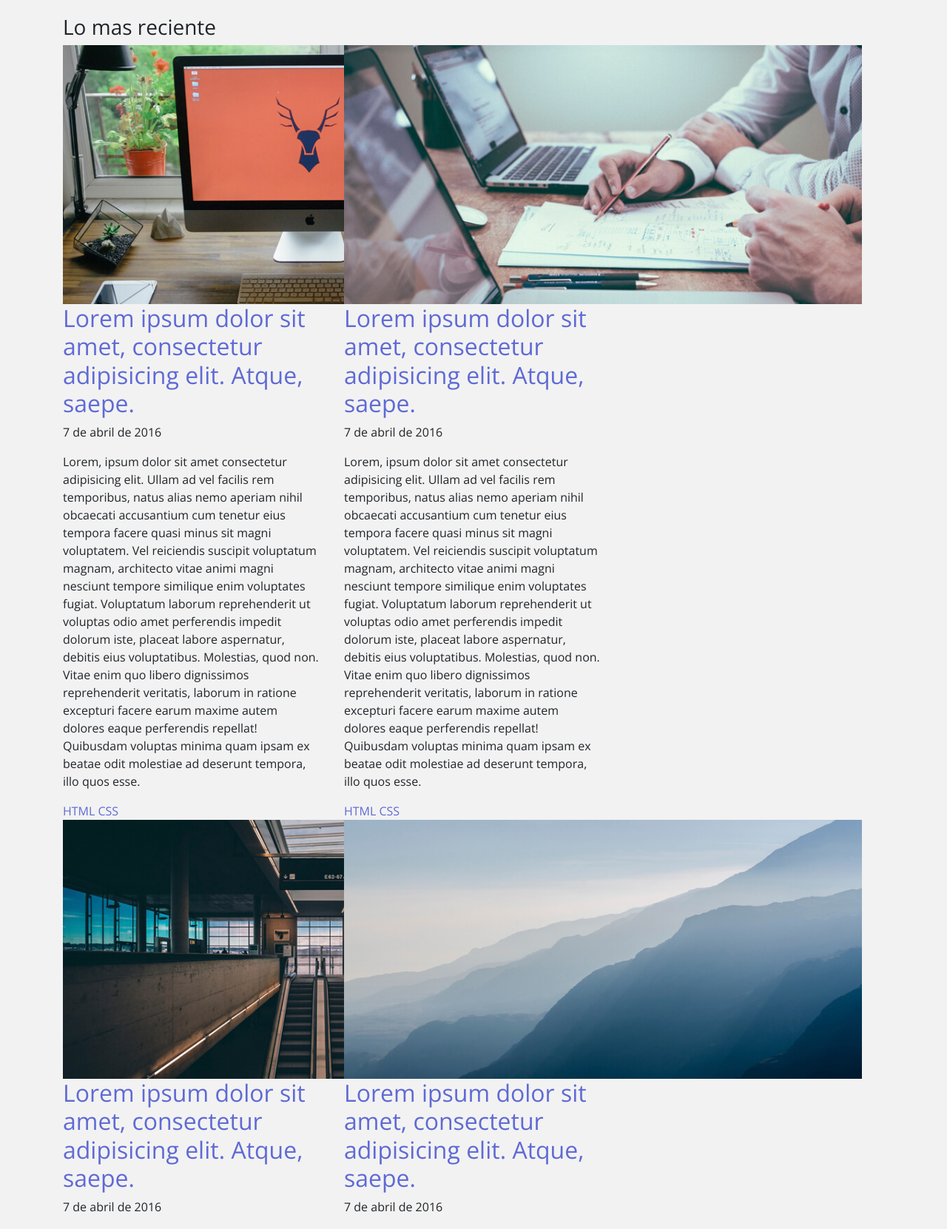
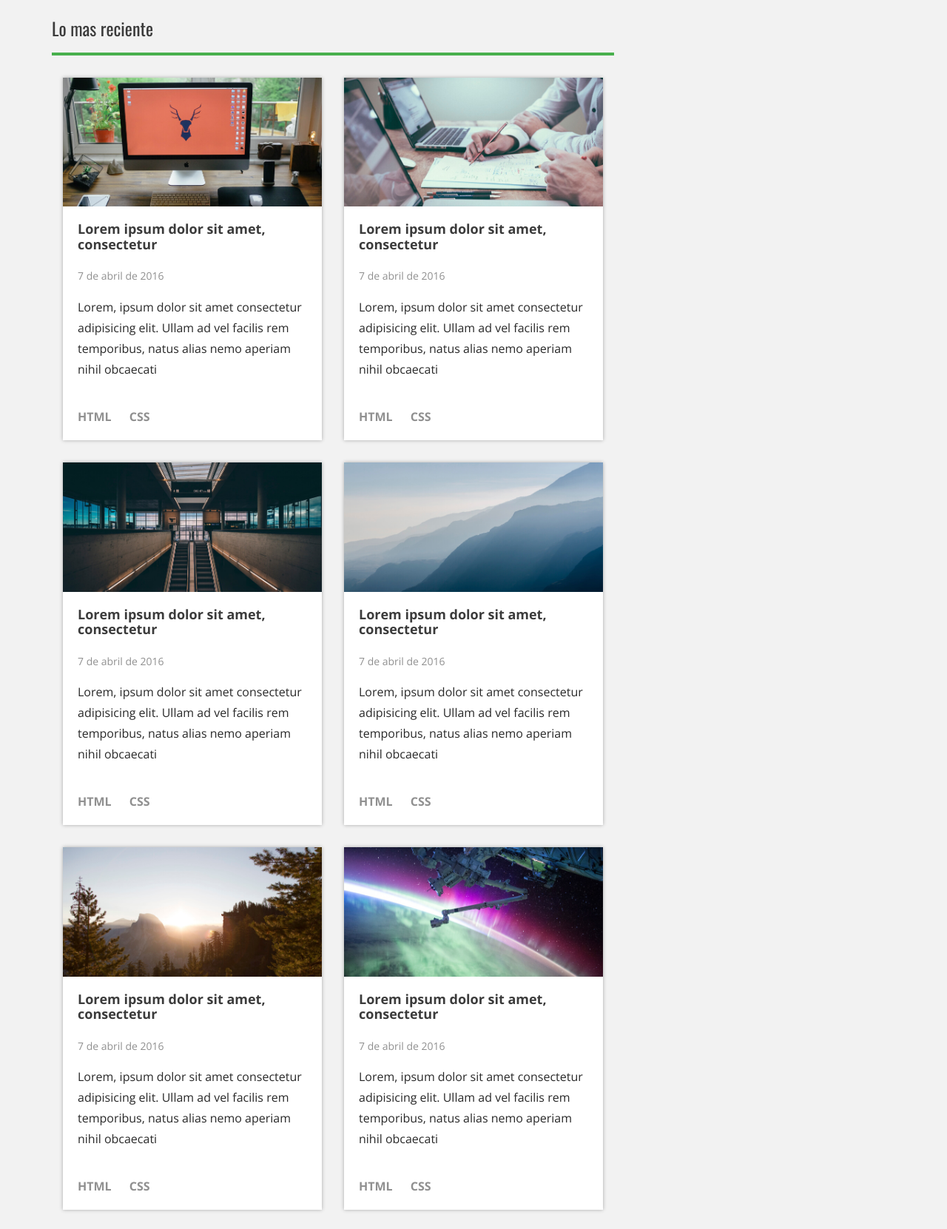
Before and after one commit to jguerrero101314/CursosDise-oWeb, a PHP site: page / in a window 1280 px wide. Shown: the part 239-1900 px from the top of the page at 74% size. Run offline with PHP 8.4, Linux system fonts and the light colour scheme; some libraries are stand-ins or nearby versions.

Commit message:
230. Estilos CSS del Contenido Principal

```diff
--- /dev/null
+++ b/Practicas/blog/css/_main.scss
@@ -0,0 +1,87 @@
+.main,
+sidebar {
+    .titulo-seccion {
+        h3 {
+            font-family: $font-family2;
+            font-size: 1.5em; //4px
+            line-height: 1.5em; //24px
+            font-weight: normal;
+            color: $gris_oscuro;
+            padding-bottom: 0.62em; //10px
+            border-bottom: 4px solid $verde;
+            margin-bottom: 1.25em; //20px
+        }
+    }
+}
+
+.main {
+    .titulo-seccion {
+        >div {
+            padding: 0;
+        }
+    }
+    .posts {
+        .post {
+            margin-bottom: 1.875em; //30px
+            .contenedor {
+                background: #fff;
+                box-shadow: 0px 0px 5px 0px rgba(0, 0, 0, 0.3);
+                -webkit-box-shadow: 0px 0px 5px 0px rgba(0, 0, 0, 0.3);
+                .thumb {
+                    img {
+                        width: 100%;
+                        vertical-align: top;
+                        height: auto;
+                    }
+                }
+                .info {
+                    padding: 1.25em;
+                    .titulo {
+                        line-height: 1.125em;
+                        margin-bottom: 1.25em;
+                        font-size: 1.125em;
+                        font-weight: bold;
+                        a {
+                            color: $gris_oscuro;
+                        }
+                    }
+                    .fecha {
+                        color: $gris_claro;
+                        font-size: 0.875em;
+                        margin-bottom: 1.25em;
+                    }
+                    .extracto {
+                        color: $texto;
+                        font-size: 1em;
+                        height: 8.125em;
+                        max-height: 8.125em;
+                        line-height: 1.75em;
+                        margin-bottom: 1.25em;
+                        overflow: hidden;
+                        &:hover {
+                            overflow: auto;
+                        }
+                    }
+                    .categorias {
+                        ul {
+                            list-style: none;
+                            li {
+                                display: inline-block;
+                            }
+                        }
+                        a {
+                            color: $gris_claro;
+                            font-size: 1em;
+                            font-weight: bold;
+                            margin-right: 1.25em;
+                            &:hover {
+                                color: $azul_primario;
+                                text-decoration: none;
+                            }
+                        }
+                    }
+                }
+            }
+        }
+    }
+}
--- a/Practicas/blog/css/estilos.css
+++ b/Practicas/blog/css/estilos.css
@@ -75,4 +75,78 @@
   background: #7780da;
 }
 
+.main .titulo-seccion h3,
+sidebar .titulo-seccion h3 {
+  font-family: "Oswald", sans-serif;
+  font-size: 1.5em;
+  line-height: 1.5em;
+  font-weight: normal;
+  color: #3b3b3b;
+  padding-bottom: 0.62em;
+  border-bottom: 4px solid #48b04d;
+  margin-bottom: 1.25em;
+}
+
+.main .titulo-seccion > div {
+  padding: 0;
+}
+.main .posts .post {
+  margin-bottom: 1.875em;
+}
+.main .posts .post .contenedor {
+  background: #fff;
+  box-shadow: 0px 0px 5px 0px rgba(0, 0, 0, 0.3);
+  -webkit-box-shadow: 0px 0px 5px 0px rgba(0, 0, 0, 0.3);
+}
+.main .posts .post .contenedor .thumb img {
+  width: 100%;
+  vertical-align: top;
+  height: auto;
+}
+.main .posts .post .contenedor .info {
+  padding: 1.25em;
+}
+.main .posts .post .contenedor .info .titulo {
+  line-height: 1.125em;
+  margin-bottom: 1.25em;
+  font-size: 1.125em;
+  font-weight: bold;
+}
+.main .posts .post .contenedor .info .titulo a {
+  color: #3b3b3b;
+}
+.main .posts .post .contenedor .info .fecha {
+  color: #909090;
+  font-size: 0.875em;
+  margin-bottom: 1.25em;
+}
+.main .posts .post .contenedor .info .extracto {
+  color: #292929;
+  font-size: 1em;
+  height: 8.125em;
+  max-height: 8.125em;
+  line-height: 1.75em;
+  margin-bottom: 1.25em;
+  overflow: hidden;
+}
+.main .posts .post .contenedor .info .extracto:hover {
+  overflow: auto;
+}
+.main .posts .post .contenedor .info .categorias ul {
+  list-style: none;
+}
+.main .posts .post .contenedor .info .categorias ul li {
+  display: inline-block;
+}
+.main .posts .post .contenedor .info .categorias a {
+  color: #909090;
+  font-size: 1em;
+  font-weight: bold;
+  margin-right: 1.25em;
+}
+.main .posts .post .contenedor .info .categorias a:hover {
+  color: #5f6ad4;
+  text-decoration: none;
+}
+
 /*# sourceMappingURL=estilos.css.map */
--- a/Practicas/blog/css/estilos.scss
+++ b/Practicas/blog/css/estilos.scss
@@ -32,3 +32,4 @@
 }
 
 @import "_header";
+@import "_main";
--- a/Practicas/blog/index.html
+++ b/Practicas/blog/index.html
@@ -60,19 +60,16 @@
                         <h3>Lo mas reciente</h3>
                     </div>
                 </div>
-                <div class="row post">
+                <div class="row posts">
                     <article class="col-md-6 post">
                         <div class="contenedor">
                             <div class="thumb">
                                 <a href=""> <img src="img/1.jpg" width="700px " alt=""> </a>
                             </div>
                             <div class="info">
-                                <h2 class="titulo"><a href="">Lorem ipsum dolor sit amet, consectetur adipisicing elit. Atque, saepe.</a></h2>
+                                <h2 class="titulo"><a href="">Lorem ipsum dolor sit amet, consectetur</a></h2>
                                 <p class="fecha">7 de abril de 2016</p>
-                                <p class="extracto">Lorem, ipsum dolor sit amet consectetur adipisicing elit. Ullam ad vel facilis rem temporibus, natus alias nemo aperiam nihil obcaecati accusantium cum tenetur eius tempora facere quasi minus sit magni voluptatem. Vel reiciendis
-                                    suscipit voluptatum magnam, architecto vitae animi magni nesciunt tempore similique enim voluptates fugiat. Voluptatum laborum reprehenderit ut voluptas odio amet perferendis impedit dolorum iste, placeat labore aspernatur,
-                                    debitis eius voluptatibus. Molestias, quod non. Vitae enim quo libero dignissimos reprehenderit veritatis, laborum in ratione excepturi facere earum maxime autem dolores eaque perferendis repellat! Quibusdam voluptas
-                                    minima quam ipsam ex beatae odit molestiae ad deserunt tempora, illo quos esse.</p>
+                                <p class="extracto">Lorem, ipsum dolor sit amet consectetur adipisicing elit. Ullam ad vel facilis rem temporibus, natus alias nemo aperiam nihil obcaecati</p>
                                 <div class="categorias">
                                     <a href="">HTML</a>
                                     <a href="">CSS</a>
@@ -86,12 +83,9 @@
                                 <a href=""> <img src="img/2.jpg" width="700px " alt=""> </a>
                             </div>
                             <div class="info">
-                                <h2 class="titulo"><a href="">Lorem ipsum dolor sit amet, consectetur adipisicing elit. Atque, saepe.</a></h2>
+                                <h2 class="titulo"><a href="">Lorem ipsum dolor sit amet, consectetur</a></h2>
                                 <p class="fecha">7 de abril de 2016</p>
-                                <p class="extracto">Lorem, ipsum dolor sit amet consectetur adipisicing elit. Ullam ad vel facilis rem temporibus, natus alias nemo aperiam nihil obcaecati accusantium cum tenetur eius tempora facere quasi minus sit magni voluptatem. Vel reiciendis
-                                    suscipit voluptatum magnam, architecto vitae animi magni nesciunt tempore similique enim voluptates fugiat. Voluptatum laborum reprehenderit ut voluptas odio amet perferendis impedit dolorum iste, placeat labore aspernatur,
-                                    debitis eius voluptatibus. Molestias, quod non. Vitae enim quo libero dignissimos reprehenderit veritatis, laborum in ratione excepturi facere earum maxime autem dolores eaque perferendis repellat! Quibusdam voluptas
-                                    minima quam ipsam ex beatae odit molestiae ad deserunt tempora, illo quos esse.</p>
+                                <p class="extracto">Lorem, ipsum dolor sit amet consectetur adipisicing elit. Ullam ad vel facilis rem temporibus, natus alias nemo aperiam nihil obcaecati</p>
                                 <div class="categorias">
                                     <a href="">HTML</a>
                                     <a href="">CSS</a>
@@ -105,12 +99,9 @@
                                 <a href=""> <img src="img/3.jpg" width="700px " alt=""> </a>
                             </div>
                             <div class="info">
-                                <h2 class="titulo"><a href="">Lorem ipsum dolor sit amet, consectetur adipisicing elit. Atque, saepe.</a></h2>
+                                <h2 class="titulo"><a href="">Lorem ipsum dolor sit amet, consectetur</a></h2>
                                 <p class="fecha">7 de abril de 2016</p>
-                                <p class="extracto">Lorem, ipsum dolor sit amet consectetur adipisicing elit. Ullam ad vel facilis rem temporibus, natus alias nemo aperiam nihil obcaecati accusantium cum tenetur eius tempora facere quasi minus sit magni voluptatem. Vel reiciendis
-                                    suscipit voluptatum magnam, architecto vitae animi magni nesciunt tempore similique enim voluptates fugiat. Voluptatum laborum reprehenderit ut voluptas odio amet perferendis impedit dolorum iste, placeat labore aspernatur,
-                                    debitis eius voluptatibus. Molestias, quod non. Vitae enim quo libero dignissimos reprehenderit veritatis, laborum in ratione excepturi facere earum maxime autem dolores eaque perferendis repellat! Quibusdam voluptas
-                                    minima quam ipsam ex beatae odit molestiae ad deserunt tempora, illo quos esse.</p>
+                                <p class="extracto">Lorem, ipsum dolor sit amet consectetur adipisicing elit. Ullam ad vel facilis rem temporibus, natus alias nemo aperiam nihil obcaecati</p>
                                 <div class="categorias">
                                     <a href="">HTML</a>
                                     <a href="">CSS</a>
@@ -124,12 +115,9 @@
                                 <a href=""> <img src="img/4.jpg" width="700px " alt=""> </a>
                             </div>
                             <div class="info">
-                                <h2 class="titulo"><a href="">Lorem ipsum dolor sit amet, consectetur adipisicing elit. Atque, saepe.</a></h2>
+                                <h2 class="titulo"><a href="">Lorem ipsum dolor sit amet, consectetur</a></h2>
                                 <p class="fecha">7 de abril de 2016</p>
-                                <p class="extracto">Lorem, ipsum dolor sit amet consectetur adipisicing elit. Ullam ad vel facilis rem temporibus, natus alias nemo aperiam nihil obcaecati accusantium cum tenetur eius tempora facere quasi minus sit magni voluptatem. Vel reiciendis
-                                    suscipit voluptatum magnam, architecto vitae animi magni nesciunt tempore similique enim voluptates fugiat. Voluptatum laborum reprehenderit ut voluptas odio amet perferendis impedit dolorum iste, placeat labore aspernatur,
-                                    debitis eius voluptatibus. Molestias, quod non. Vitae enim quo libero dignissimos reprehenderit veritatis, laborum in ratione excepturi facere earum maxime autem dolores eaque perferendis repellat! Quibusdam voluptas
-                                    minima quam ipsam ex beatae odit molestiae ad deserunt tempora, illo quos esse.</p>
+                                <p class="extracto">Lorem, ipsum dolor sit amet consectetur adipisicing elit. Ullam ad vel facilis rem temporibus, natus alias nemo aperiam nihil obcaecati</p>
                                 <div class="categorias">
                                     <a href="">HTML</a>
                                     <a href="">CSS</a>
@@ -143,12 +131,9 @@
                                 <a href=""> <img src="img/5.jpg" width="700px " alt=""> </a>
                             </div>
                             <div class="info">
-                                <h2 class="titulo"><a href="">Lorem ipsum dolor sit amet, consectetur adipisicing elit. Atque, saepe.</a></h2>
+                                <h2 class="titulo"><a href="">Lorem ipsum dolor sit amet, consectetur</a></h2>
                                 <p class="fecha">7 de abril de 2016</p>
-                                <p class="extracto">Lorem, ipsum dolor sit amet consectetur adipisicing elit. Ullam ad vel facilis rem temporibus, natus alias nemo aperiam nihil obcaecati accusantium cum tenetur eius tempora facere quasi minus sit magni voluptatem. Vel reiciendis
-                                    suscipit voluptatum magnam, architecto vitae animi magni nesciunt tempore similique enim voluptates fugiat. Voluptatum laborum reprehenderit ut voluptas odio amet perferendis impedit dolorum iste, placeat labore aspernatur,
-                                    debitis eius voluptatibus. Molestias, quod non. Vitae enim quo libero dignissimos reprehenderit veritatis, laborum in ratione excepturi facere earum maxime autem dolores eaque perferendis repellat! Quibusdam voluptas
-                                    minima quam ipsam ex beatae odit molestiae ad deserunt tempora, illo quos esse.</p>
+                                <p class="extracto">Lorem, ipsum dolor sit amet consectetur adipisicing elit. Ullam ad vel facilis rem temporibus, natus alias nemo aperiam nihil obcaecati</p>
                                 <div class="categorias">
                                     <a href="">HTML</a>
                                     <a href="">CSS</a>
@@ -162,12 +147,9 @@
                                 <a href=""> <img src="img/6.jpg" width="700px " alt=""> </a>
                             </div>
                             <div class="info">
-                                <h2 class="titulo"><a href="">Lorem ipsum dolor sit amet, consectetur adipisicing elit. Atque, saepe.</a></h2>
+                                <h2 class="titulo"><a href="">Lorem ipsum dolor sit amet, consectetur</a></h2>
                                 <p class="fecha">7 de abril de 2016</p>
-                                <p class="extracto">Lorem, ipsum dolor sit amet consectetur adipisicing elit. Ullam ad vel facilis rem temporibus, natus alias nemo aperiam nihil obcaecati accusantium cum tenetur eius tempora facere quasi minus sit magni voluptatem. Vel reiciendis
-                                    suscipit voluptatum magnam, architecto vitae animi magni nesciunt tempore similique enim voluptates fugiat. Voluptatum laborum reprehenderit ut voluptas odio amet perferendis impedit dolorum iste, placeat labore aspernatur,
-                                    debitis eius voluptatibus. Molestias, quod non. Vitae enim quo libero dignissimos reprehenderit veritatis, laborum in ratione excepturi facere earum maxime autem dolores eaque perferendis repellat! Quibusdam voluptas
-                                    minima quam ipsam ex beatae odit molestiae ad deserunt tempora, illo quos esse.</p>
+                                <p class="extracto">Lorem, ipsum dolor sit amet consectetur adipisicing elit. Ullam ad vel facilis rem temporibus, natus alias nemo aperiam nihil obcaecati</p>
                                 <div class="categorias">
                                     <a href="">HTML</a>
                                     <a href="">CSS</a>
```
Also changed, not shown: 1 other file.
